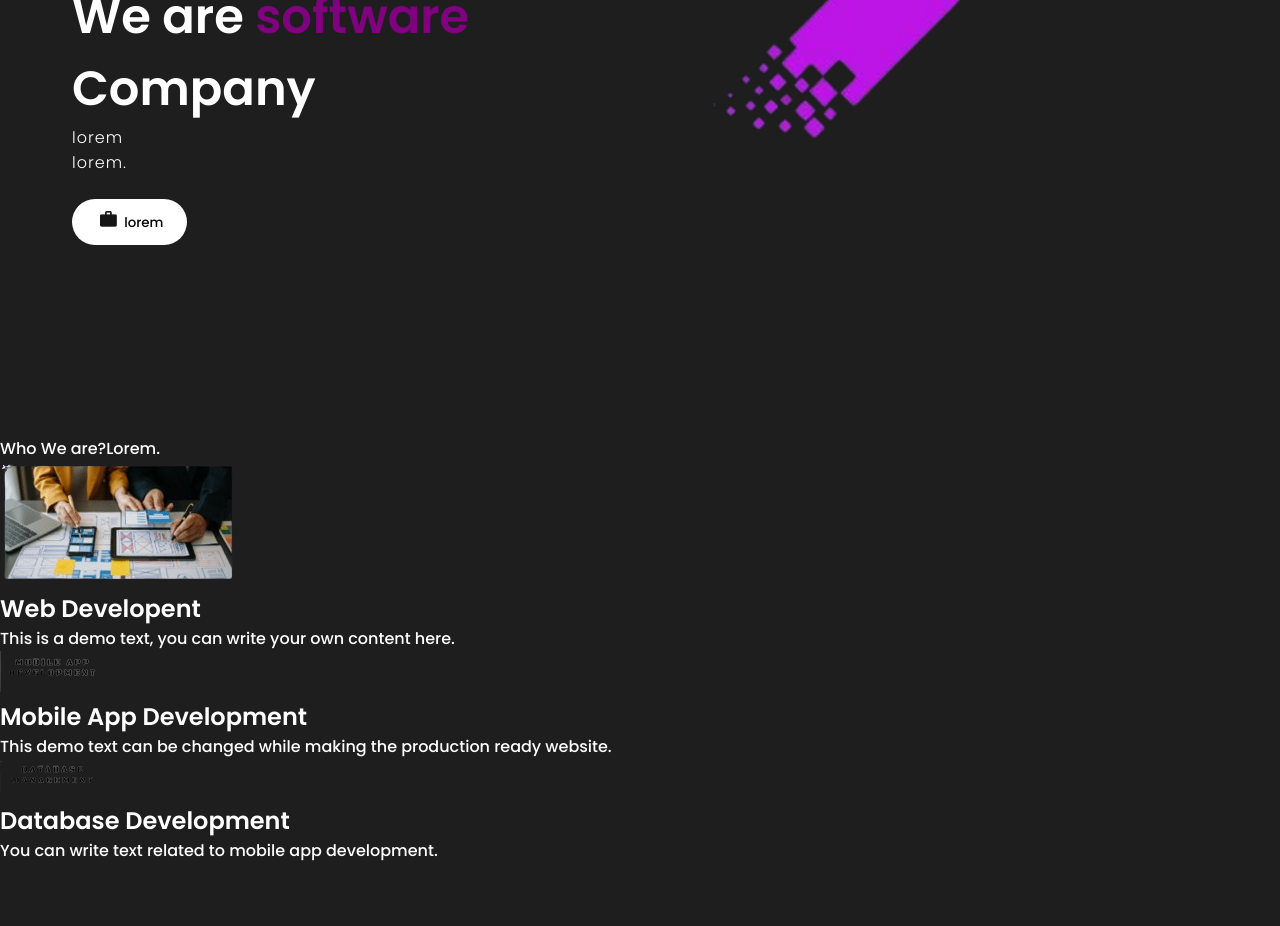
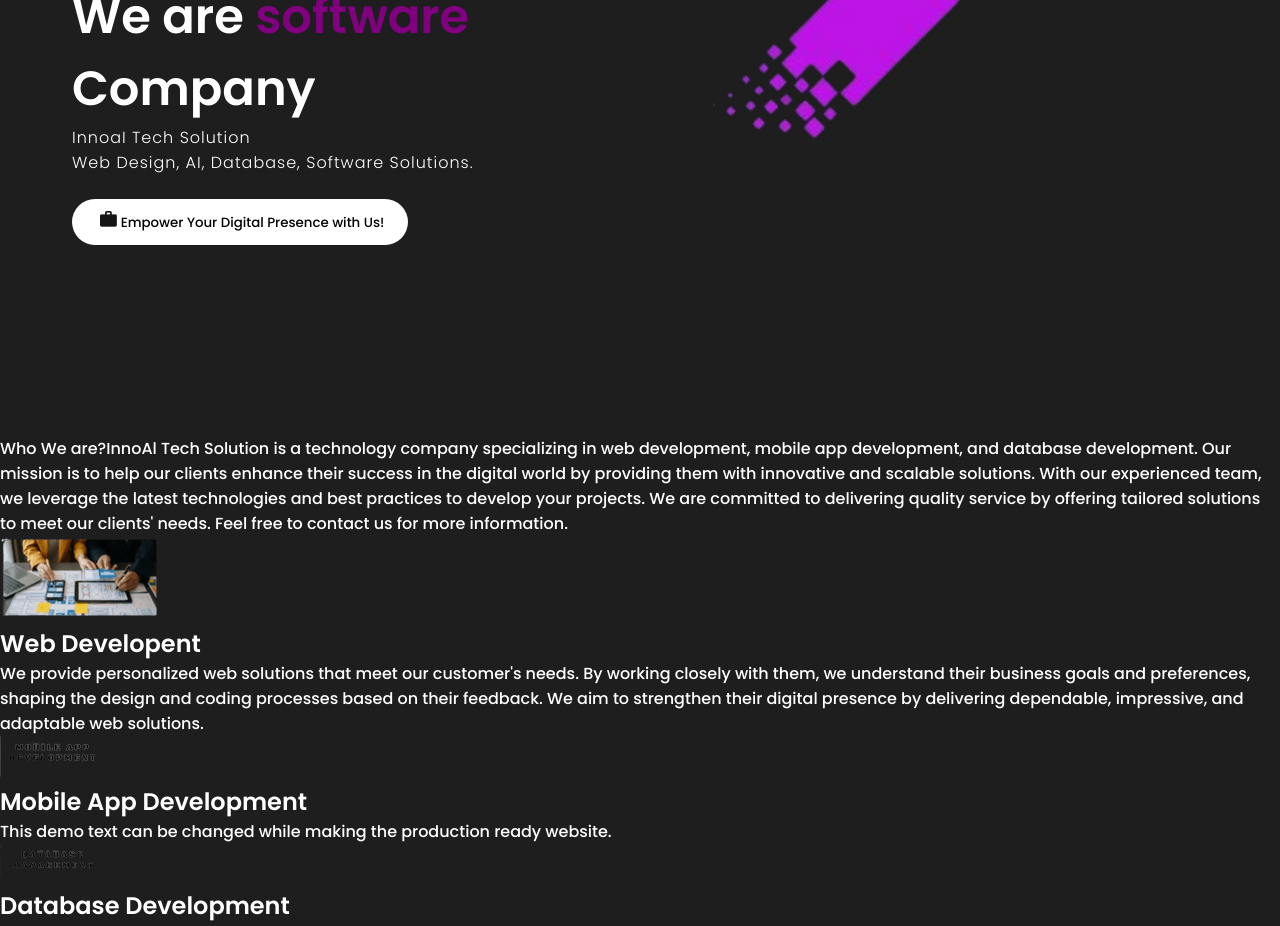
Before and after one commit to innoaitechsolution/innoaitechsolution-website, a React (Create React App) app: page / in a window 1280 px wide. Shown: the part 380-1306 px from the top of the page. Built offline with nearby package versions, Linux system fonts and the light colour scheme.

Commit message:
Update skills and intro

```diff
--- a/src/components/Intro/intro.js
+++ b/src/components/Intro/intro.js
@@ -10,8 +10,8 @@
             <div className="introContent">
                 <span className="hello">Hello,</span>
                 <span className="introText">We are <span className="introName">software</span> <br />Company</span>
-                <p className="introPara">lorem<br />lorem.</p>
-                <Link><button className="btn"><img src={btnImg} alt="Hire" className='btnImg'/> lorem</button></Link>
+                <p className="introPara">InnoaI Tech Solution<br />Web Design, AI, Database, Software Solutions.</p>
+                <Link><button className="btn"><img src={btnImg} alt="Hire" className='btnImg'/>Empower Your Digital Presence with Us!</button></Link>
             </div>
             <img src={bg} alt="Profile" className="bg" />
         </section>
--- a/src/components/Skills/skills.js
+++ b/src/components/Skills/skills.js
@@ -8,13 +8,14 @@
     return (
         <section id='skills'>
             <span className="skillTitle">Who We are?</span>
-            <span className="skillDesc">Lorem.</span>
+            <span className="skillDesc">InnoAl Tech Solution is a technology company specializing in web development, mobile app development, and database development.
+Our mission is to help our clients enhance their success in the digital world by providing them with innovative and scalable solutions. With our experienced team, we leverage the latest technologies and best practices to develop your projects. We are committed to delivering quality service by offering tailored solutions to meet our clients' needs. Feel free to contact us for more information.</span>
             <div className="skillBars">
                 <div className="skillBar">
                     <img src={WebDev} alt="WebDevelopent" className="skillBarImg" />
                     <div className="skillBarText">
                         <h2>Web Developent</h2>
-                        <p>This is a demo text, you can write your own content here.</p>
+                        <p>We provide personalized web solutions that meet our customer's needs. By working closely with them, we understand their business goals and preferences, shaping the design and coding processes based on their feedback. We aim to strengthen their digital presence by delivering dependable, impressive, and adaptable web solutions.</p>
                     </div>
                 </div>
                 <div className="skillBar">
```
Also changed, not shown: src/assets/webdev.png.
